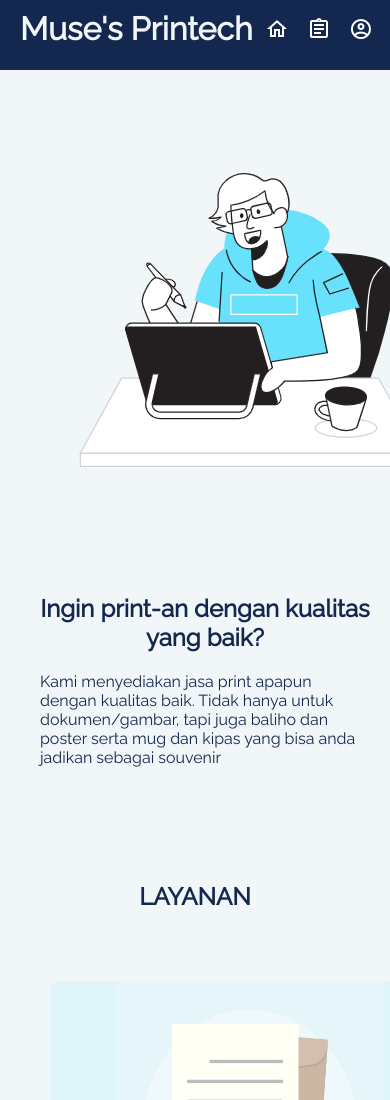
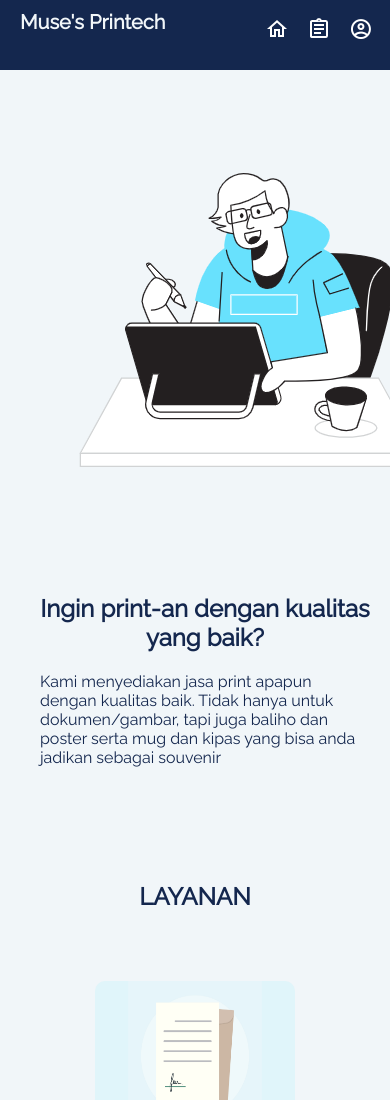
Before and after one commit to qonythazu/project-online-printing-shop, a plain HTML site: page index.html in a window 390 px wide. Shown: the top 1100 px of the page. Drawn offline with Linux system fonts and the light colour scheme.

Commit message:
Update home-style.css

```diff
--- a/home-style.css
+++ b/home-style.css
@@ -126,3 +126,14 @@ footer {
         margin: 10px auto;
     }
 }
+
+@media (max-width : 500px) {
+    .title-startup {
+        font-size: 20px;
+    }
+
+    .list-jasa img {
+        width: 200px;
+        height: 150px;
+    }
+}
```
